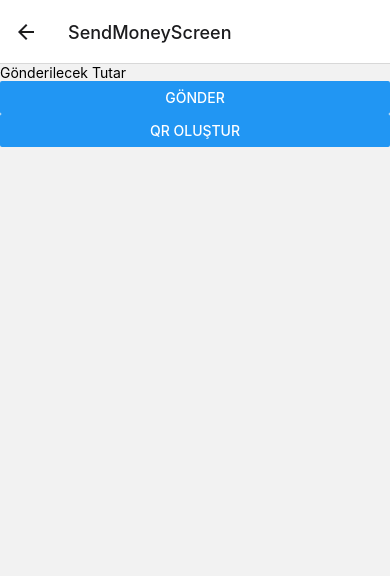
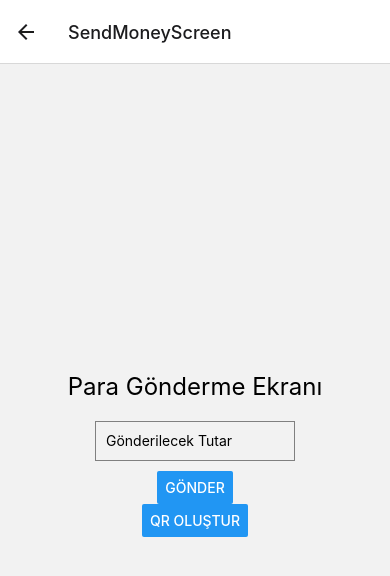
Before and after one commit to alpayyy/PinsoftCashAPP, a React Native app in the folder pinsoftCashApp/: screen /SendMoneyScreen in a window 390 px wide. Shown: the top 576 px of the page. Built offline with nearby package versions, Linux system fonts and the light colour scheme.

Commit message:
Update SendMoneyScreen.js

```diff
--- a/pinsoftCashApp/src/screens/SendMoneyScreen.js
+++ b/pinsoftCashApp/src/screens/SendMoneyScreen.js
@@ -1,5 +1,5 @@
 import React, { useState } from "react";
-import { View, Text, TextInput, Button } from "react-native";
+import { View, Text, TextInput, Button, StyleSheet } from "react-native";
 import { useDispatch, useSelector } from "react-redux";
 import ErrorScreen from "./ErrorScreen"; // ErrorScreen bileşenini içe aktarın
 
@@ -21,8 +21,10 @@ const SendMoneyScreen = ({ navigation }) => {
   };
 
   return (
-    <View>
+    <View style={styles.container}>
+      <Text style={styles.heading}>Para Gönderme Ekranı</Text>
       <TextInput
+        style={styles.input}
         name="sent balance"
         placeholder="Gönderilecek Tutar"
         value={sentBalance}
@@ -36,4 +38,24 @@ const SendMoneyScreen = ({ navigation }) => {
   );
 };
 
+const styles = StyleSheet.create({
+  container: {
+    flex: 1,
+    justifyContent: "center",
+    alignItems: "center",
+  },
+  heading: {
+    fontSize: 24,
+    marginBottom: 20,
+  },
+  input: {
+    width: 200,
+    height: 40,
+    borderColor: "gray",
+    borderWidth: 1,
+    marginBottom: 10,
+    padding: 10,
+  },
+});
+
 export default SendMoneyScreen;
```
